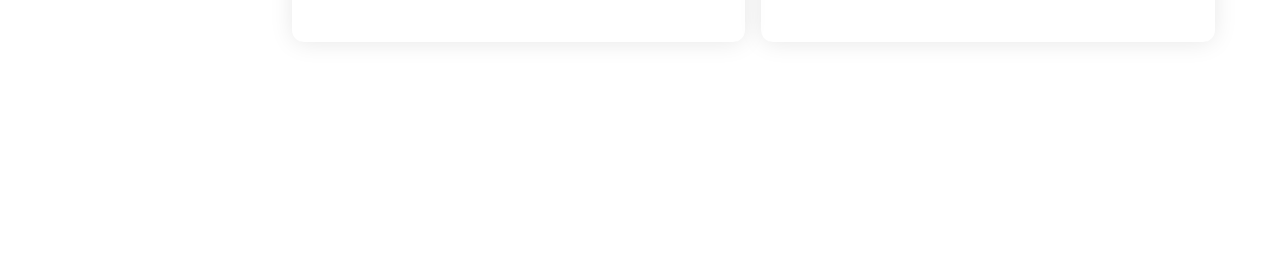
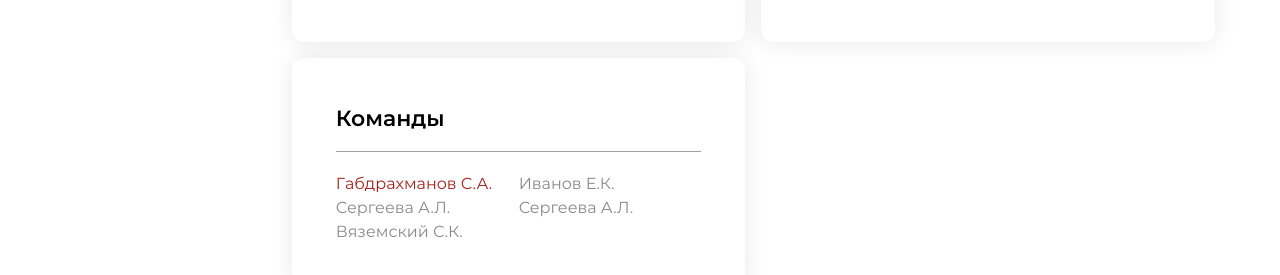
Before and after one commit to AngW1SH/Registry, a Next.js app in the folder client/: page /user in a window 1280 px wide. Shown: the part 589-864 px from the top of the page. Before the commit the page ends 800 px from the top, so only its background shows below. Built offline with nearby package versions, Linux system fonts and the light colour scheme; no server answers.

Commit message:
Add UserTeamsPreview

```diff
--- a/client/src/pagesLayer/User/ui/UserHomePage.tsx
+++ b/client/src/pagesLayer/User/ui/UserHomePage.tsx
@@ -1,5 +1,9 @@
 import { UserHero } from "@/widgets/UserHero";
-import { UserFormsPreview, UserProfilePreview } from "@/widgets/UserPreview";
+import {
+  UserFormsPreview,
+  UserProfilePreview,
+  UserTeamsPreview,
+} from "@/widgets/UserPreview";
 import { FC } from "react";
 
 interface UserHomePageProps {}
@@ -9,6 +13,7 @@ const UserHomePage: FC<UserHomePageProps> = () => {
     <div className="grid grid-cols-6 gap-4">
       <UserProfilePreview className="col-span-3" />
       <UserFormsPreview className="col-span-3" />
+      <UserTeamsPreview className="col-span-3" />
     </div>
   );
 };
--- a/client/src/widgets/UserPreview/index.ts
+++ b/client/src/widgets/UserPreview/index.ts
@@ -1,4 +1,5 @@
 import UserProfilePreview from "./ui/UserProfilePreview";
 import UserFormsPreview from "./ui/UserFormsPreview";
+import UserTeamsPreview from "./ui/UserTeamsPreview";
 
-export { UserProfilePreview, UserFormsPreview };
+export { UserProfilePreview, UserFormsPreview, UserTeamsPreview };
--- /dev/null
+++ b/client/src/widgets/UserPreview/ui/UserTeamsPreview.tsx
@@ -0,0 +1,22 @@
+import { NamedBlock } from "@/shared/ui";
+import { FC } from "react";
+
+interface UserTeamsPreviewProps {
+  className?: string;
+}
+
+const UserTeamsPreview: FC<UserTeamsPreviewProps> = ({ className }) => {
+  return (
+    <NamedBlock className={className} title="Команды">
+      <ul className="flex flex-wrap text-center font-[0.9375rem] leading-7 text-[#898989] lg:text-left lg:text-sm xl:text-base">
+        <li className="w-full text-primary sm:w-1/2">Габдрахманов С.А.</li>
+        <li className="w-full sm:w-1/2">Иванов Е.К.</li>
+        <li className="w-full sm:w-1/2">Сергеева А.Л.</li>
+        <li className="w-full sm:w-1/2">Сергеева А.Л.</li>
+        <li className="w-full sm:w-1/2">Вяземский С.К.</li>
+      </ul>
+    </NamedBlock>
+  );
+};
+
+export default UserTeamsPreview;
```
